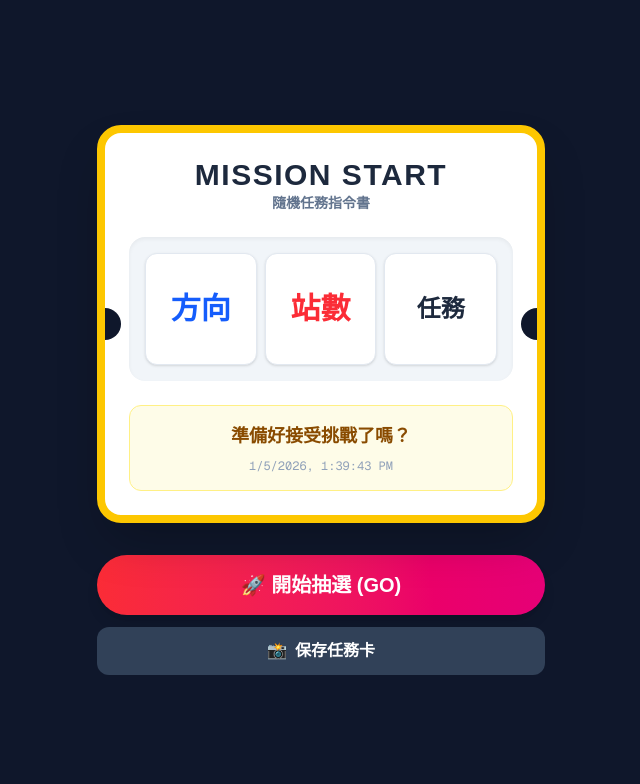
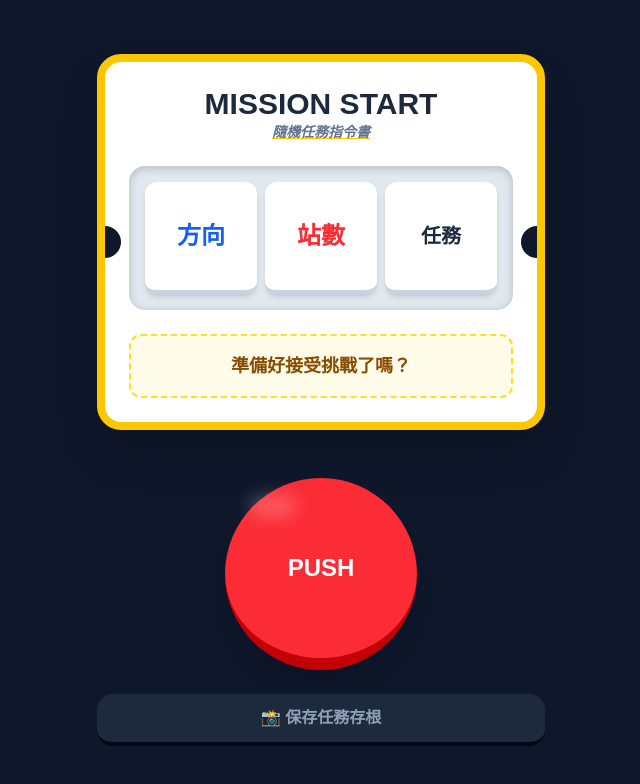
Before and after one commit to liuliuOD/Let-s-GO, a Next.js app: page / in a window 1280 px wide. Shown: the top 784 px of the page, without its empty margins (319-959 px from the left). Built offline with nearby package versions, Linux system fonts and the light colour scheme.

Commit message:
feat: change to use a large button to start and stop

```diff
--- a/app/page.tsx
+++ b/app/page.tsx
@@ -4,7 +4,6 @@ import React, { useState, useRef, useEffect } from 'react';
 import { toPng } from 'html-to-image';
 import confetti from 'canvas-confetti';
 
-// --- 設定內容 ---
 const DIRECTIONS = ['南下', '北上'];
 const STOPS = ['1 站', '2 站', '3 站', '4 站', '5 站', '6 站'];
 const TASKS = ['買咖啡', '拍合照', '吃美食', '伏地挺身', '請喝飲料', '搭訕路人', '原地解散'];
@@ -14,18 +13,13 @@ export default function SlotMachine() {
   const [isSpinning, setIsSpinning] = useState(false);
   const [message, setMessage] = useState('準備好接受挑戰了嗎？');
 
-  // 使用 useRef 來記錄計時器 ID，這樣我們才能隨時「喊停」
   const intervalRef = useRef<NodeJS.Timeout | null>(null);
   const ticketRef = useRef<HTMLDivElement>(null);
 
-  // 清除計時器的保護機制 (如果元件被移除，強制停止)
   useEffect(() => {
-    return () => {
-      if (intervalRef.current) clearInterval(intervalRef.current);
-    };
+    return () => { if (intervalRef.current) clearInterval(intervalRef.current); };
   }, []);
 
-  // 這是主要的控制開關
   const toggleSpin = () => {
     if (isSpinning) {
       stopSpin();
@@ -36,118 +30,83 @@ export default function SlotMachine() {
 
   const startSpin = () => {
     setIsSpinning(true);
-    setMessage('🎲 命運安排中... (點擊按鈕停止)');
-
-    // 設定速度 (越小越快)
-    const speed = 50;
-
-    // 開始無限迴圈轉動
+    setMessage('🎲 命運安排中...');
     intervalRef.current = setInterval(() => {
       setReels([
         DIRECTIONS[Math.floor(Math.random() * DIRECTIONS.length)],
         STOPS[Math.floor(Math.random() * STOPS.length)],
         TASKS[Math.floor(Math.random() * TASKS.length)],
       ]);
-    }, speed);
+    }, 50);
   };
 
   const stopSpin = () => {
-    // 清除計時器，停止轉動
     if (intervalRef.current) {
       clearInterval(intervalRef.current);
       intervalRef.current = null;
     }
-
-    // 雖然視覺上停了，我們再做最後一次隨機取樣確保公平性，並鎖定結果
-    const finalDirection = DIRECTIONS[Math.floor(Math.random() * DIRECTIONS.length)];
-    const finalStop = STOPS[Math.floor(Math.random() * STOPS.length)];
-    const finalTask = TASKS[Math.floor(Math.random() * TASKS.length)];
-
-    setReels([finalDirection, finalStop, finalTask]);
     setIsSpinning(false);
     setMessage('✨ 任務鎖定！出發吧！ ✨');
-    triggerConfetti();
-  };
-
-  const triggerConfetti = () => {
-    confetti({
-      particleCount: 150,
-      spread: 70,
-      origin: { y: 0.6 }
-    });
-  };
-
-  const saveTicket = async () => {
-    if (ticketRef.current === null) return;
-    try {
-      const dataUrl = await toPng(ticketRef.current, { cacheBust: true });
-      const link = document.createElement('a');
-      link.download = `mission-${Date.now()}.png`;
-      link.href = dataUrl;
-      link.click();
-    } catch (err) {
-      console.error('截圖失敗:', err);
-      alert('截圖失敗');
-    }
+    confetti({ particleCount: 150, spread: 70, origin: { y: 0.6 } });
   };
 
   return (
     <div className="min-h-screen bg-slate-900 flex flex-col items-center justify-center p-4">
 
-      {/* --- 截圖區域 (Ticket) --- */}
-      <div
-        ref={ticketRef}
-        className="bg-white p-6 rounded-3xl shadow-2xl max-w-md w-full border-8 border-yellow-400 relative overflow-hidden"
-      >
+      {/* 門票區域保持不變 */}
+      <div ref={ticketRef} className="bg-white p-6 rounded-3xl shadow-2xl max-w-md w-full border-8 border-yellow-400 relative overflow-hidden transition-all duration-300">
         <div className="text-center mb-6">
-          <h1 className="text-3xl font-black text-slate-800 tracking-wider">MISSION START</h1>
-          <p className="text-sm text-slate-500 font-bold">隨機任務指令書</p>
+          <h1 className="text-3xl font-black text-slate-800">MISSION START</h1>
+          <p className="text-sm text-slate-500 font-bold italic underline decoration-yellow-400">隨機任務指令書</p>
         </div>
 
-        {/* 拉霸視窗區 */}
-        <div className="flex justify-center gap-2 bg-slate-100 p-4 rounded-2xl border-inner mb-6 shadow-inner">
-          <div className="w-1/3 h-28 bg-white rounded-xl flex items-center justify-center shadow-sm border border-slate-200">
-            <span className="text-2xl md:text-3xl font-bold text-blue-600">{reels[0]}</span>
-          </div>
-          <div className="w-1/3 h-28 bg-white rounded-xl flex items-center justify-center shadow-sm border border-slate-200">
-            <span className="text-2xl md:text-3xl font-bold text-red-500">{reels[1]}</span>
-          </div>
-          <div className="w-1/3 h-28 bg-white rounded-xl flex items-center justify-center shadow-sm border border-slate-200 px-2 text-center">
-            <span className="text-xl md:text-2xl font-bold text-slate-800 break-words leading-tight">
-              {reels[2]}
+        <div className="flex justify-center gap-2 bg-slate-200 p-4 rounded-2xl mb-6 shadow-[inset_0_2px_10px_rgba(0,0,0,0.2)]">
+          {reels.map((text, i) => (
+            <div key={i} className={`w-1/3 h-28 bg-white rounded-xl flex items-center justify-center shadow-md border-b-4 border-slate-300 transition-all ${isSpinning ? 'animate-pulse' : ''}`}>
+              <span className={`font-bold break-words px-1 ${i === 0 ? 'text-blue-600 text-2xl' : i === 1 ? 'text-red-500 text-2xl' : 'text-slate-800 text-xl'}`}>
+                {text}
               </span>
             </div>
+          ))}
         </div>
 
-        <div className="text-center p-4 bg-yellow-50 rounded-xl border border-yellow-200">
+        <div className="text-center p-4 bg-yellow-50 rounded-xl border-2 border-dashed border-yellow-300">
           <p className="font-bold text-yellow-800 text-lg">{message}</p>
-          <p className="text-xs text-slate-400 mt-2 font-mono">{new Date().toLocaleString()}</p>
         </div>
 
-        <div className="absolute -left-4 top-1/2 w-8 h-8 bg-slate-900 rounded-full transform -translate-y-1/2"></div>
-        <div className="absolute -right-4 top-1/2 w-8 h-8 bg-slate-900 rounded-full transform -translate-y-1/2"></div>
+        <div className="absolute -left-4 top-1/2 w-8 h-8 bg-slate-900 rounded-full -translate-y-1/2"></div>
+        <div className="absolute -right-4 top-1/2 w-8 h-8 bg-slate-900 rounded-full -translate-y-1/2"></div>
       </div>
 
-      {/* --- 按鈕區 --- */}
-      <div className="mt-8 flex flex-col gap-3 w-full max-w-md">
+      {/* --- 互動感按鈕區 --- */}
+      <div className="mt-12 flex flex-col items-center gap-6 w-full max-w-md">
 
-        {/* 主要控制按鈕：根據 isSpinning 狀態改變顏色與文字 */}
+        {/* 3D 大按鈕設計 */}
+        <div className="relative group">
           <button
             onClick={toggleSpin}
-          className={`w-full font-bold py-4 rounded-full text-xl shadow-lg transform active:scale-95 transition-all
+            className={`
+              relative w-48 h-48 rounded-full font-black text-2xl transition-all duration-75
+              flex items-center justify-center border-b-[12px] active:border-b-0 active:translate-y-[12px]
               ${isSpinning
-              ? 'bg-yellow-500 hover:bg-yellow-600 text-white animate-pulse' // 轉動時顯示黃色警告色
-              : 'bg-gradient-to-r from-red-500 to-pink-600 hover:from-red-600 hover:to-pink-700 text-white' // 靜止時顯示原本的粉紅色
-            }`}
+                ? 'bg-yellow-400 border-yellow-600 text-yellow-900 shadow-[0_0_30px_rgba(250,204,21,0.5)]'
+                : 'bg-red-500 border-red-700 text-white shadow-xl'}
+            `}
           >
-          {isSpinning ? '✋ 停止 (STOP)' : '🚀 開始抽選 (GO)'}
+            {isSpinning ? 'STOP!' : 'PUSH'}
+            {/* 按鈕表面的反光效果 */}
+            <div className="absolute top-4 left-6 w-12 h-6 bg-white/20 rounded-full blur-sm"></div>
           </button>
+        </div>
 
         <button
-          onClick={saveTicket}
-          className="w-full bg-slate-700 hover:bg-slate-600 text-white font-semibold py-3 rounded-xl transition-colors flex items-center justify-center gap-2"
+          onClick={() => toPng(ticketRef.current!).then(url => {
+            const link = document.createElement('a');
+            link.download = 'mission.png'; link.href = url; link.click();
+          })}
+          className="w-full bg-slate-800 text-slate-400 font-bold py-3 rounded-2xl hover:bg-slate-700 hover:text-white transition-all border-b-4 border-slate-950 active:border-b-0 active:translate-y-[4px]"
         >
-          <span>📸</span> 保存任務卡
+          📸 保存任務存根
         </button>
       </div>
     </div>
```
Lines whose indentation alone changed are shown as unchanged.
